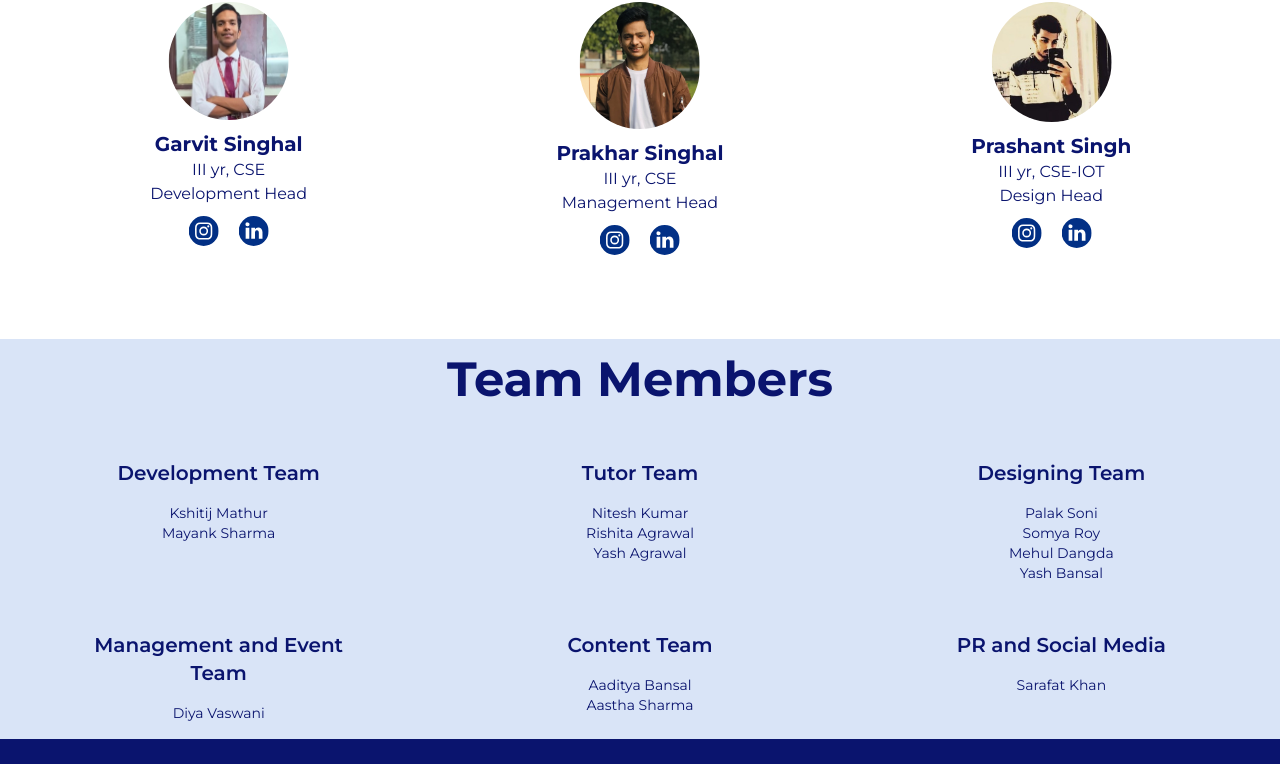
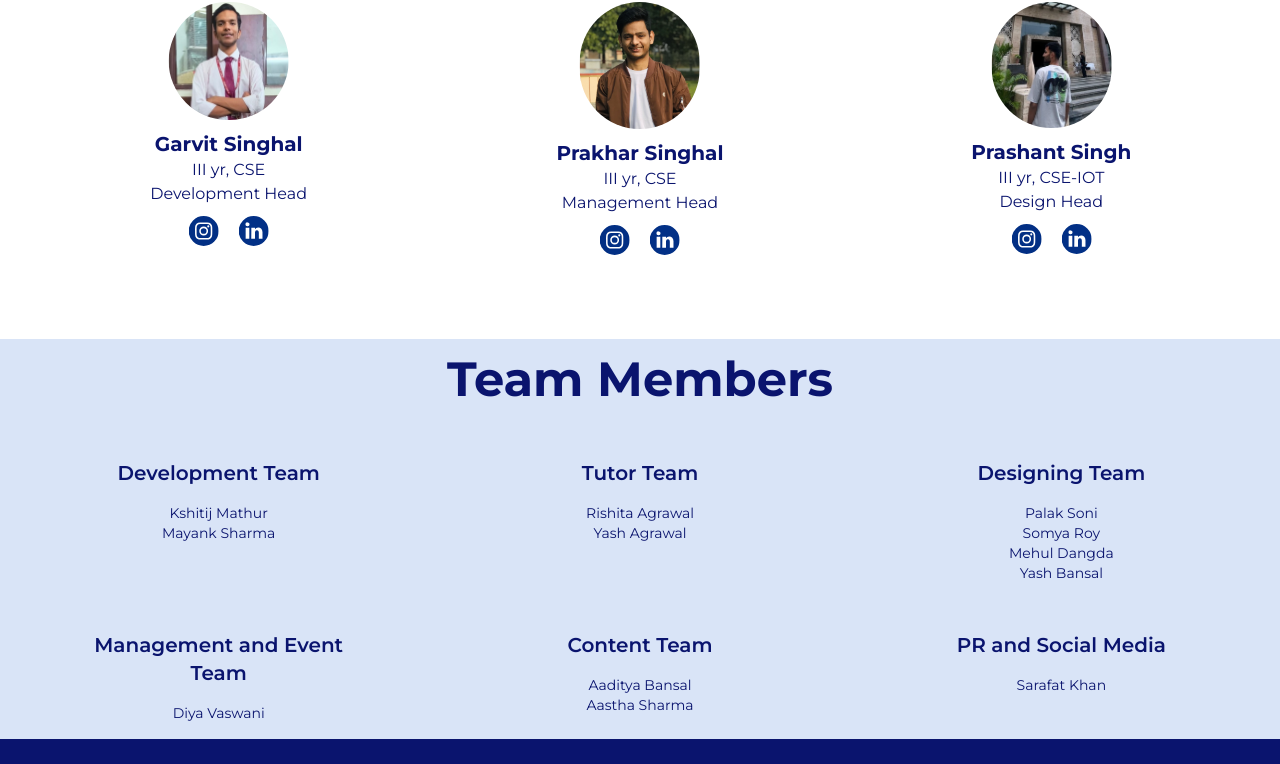
Before and after one commit to snt-club/snt-club.vercel.app, a Next.js app: page / in a window 1280 px wide. Shown: the part 6068-6832 px from the top of the page. Built offline with nearby package versions, Linux system fonts and the light colour scheme.

Commit message:
removed one member from core team

```diff
--- a/teamConstants.js
+++ b/teamConstants.js
@@ -164,18 +164,6 @@
   },
   // Tutor Team
   {
-    memberName: 'Nitesh Kumar',
-    memberPost: 'Student_Team',
-    memberTeam: 'Tutor_Team',
-    memberPhoto: '',
-    memberRole: '',
-    memberDepartment: '',
-    memberYear: '',
-    memberBranch: '',
-    memberInsta: '',
-    memberLinkedin: 'https://www.linkedin.com/in/niteshkumar75',
-  },
-  {
     memberName: 'Rishita Agrawal',
     memberPost: 'Student_Team',
     memberTeam: 'Tutor_Team',
```
Also changed, not shown: assets/people/prashant.jpeg.
